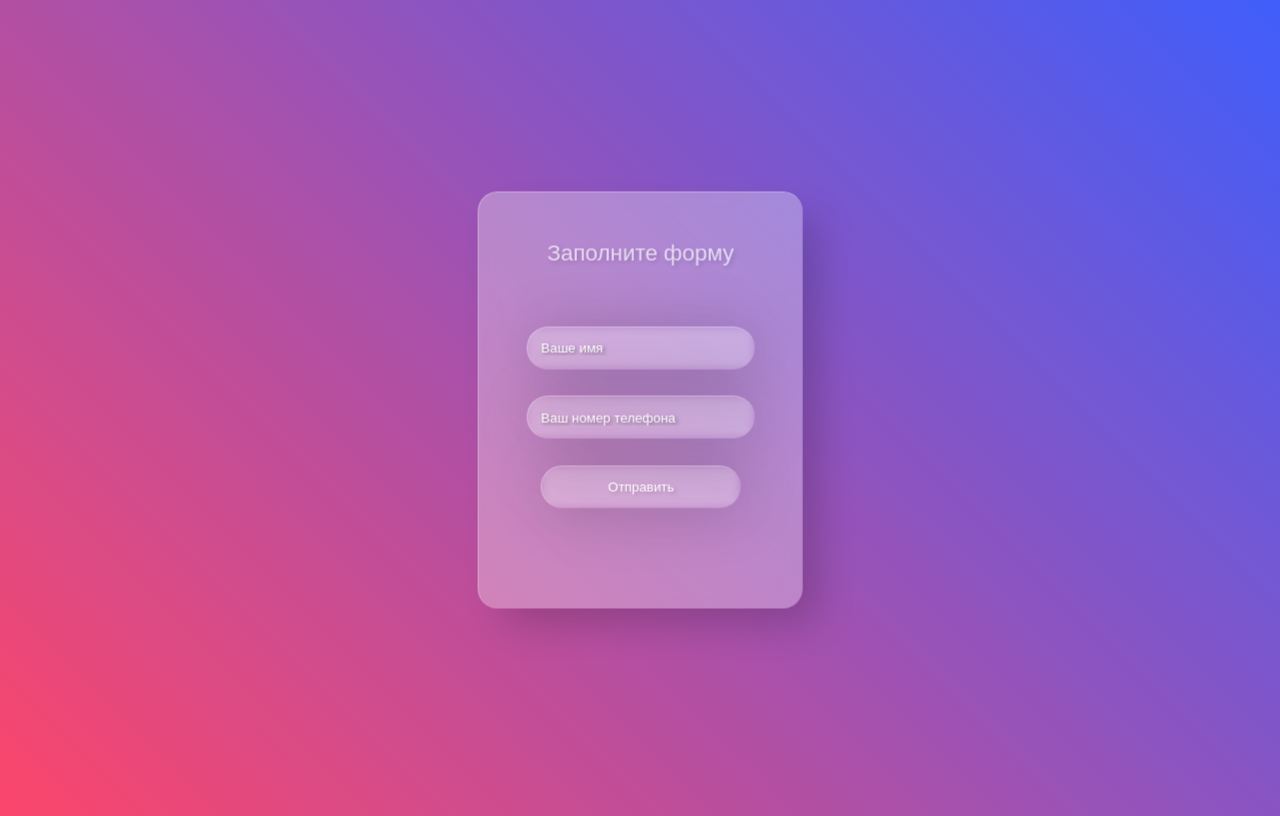
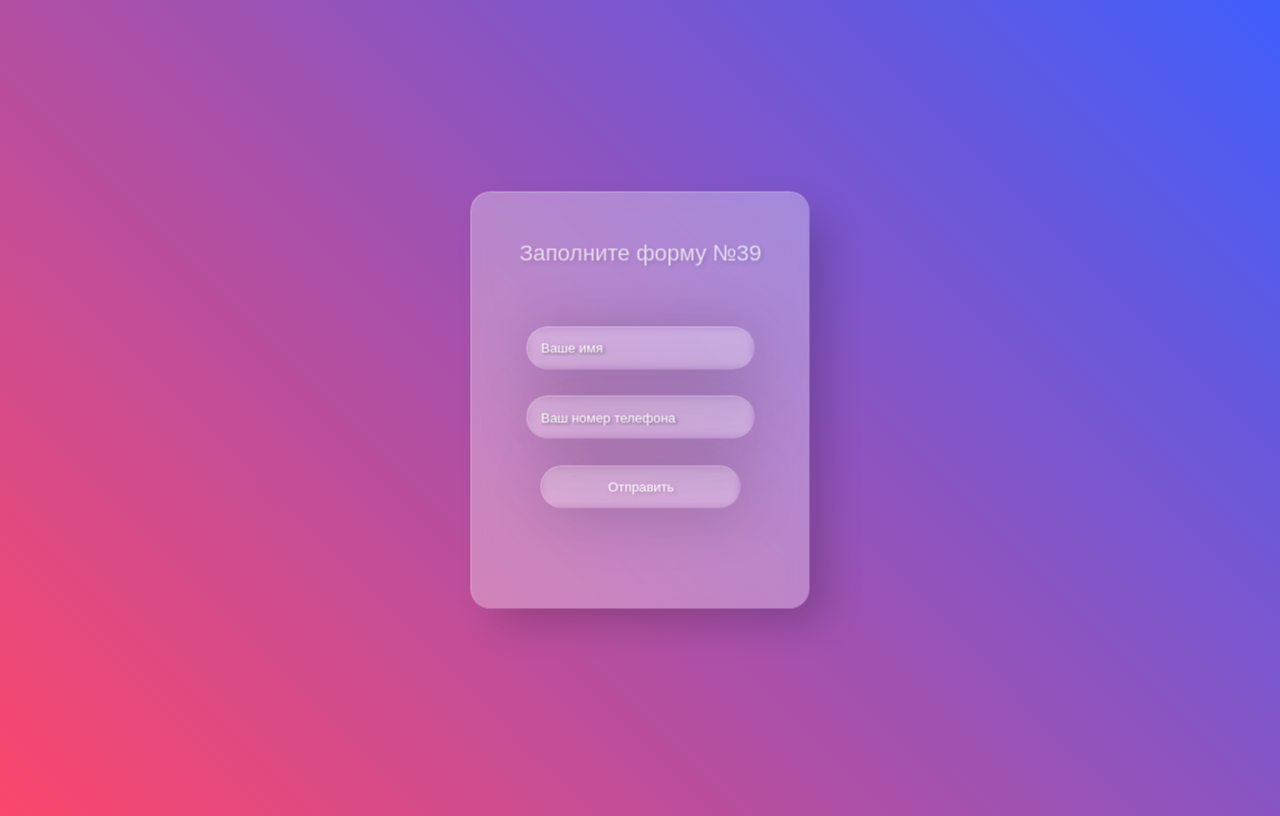
Before and after one commit to VellKon/dezkapitalForm, a plain HTML site: page index.html in a window 1280 px wide. Drawn offline with Linux system fonts and the light colour scheme.

Commit message:
Update index.html

```diff
--- a/index.html
+++ b/index.html
@@ -9,7 +9,7 @@
 <body>
 <div class="container">
   <form id="telegram-form">
-    <p>Заполните форму</p>
+    <p>Заполните форму №39</p>
     <input type="text" id="name" placeholder="Ваше имя" required><br>
     <input type="tel" id="phone" placeholder="Ваш номер телефона" required><br>
     <input type="submit" value="Отправить"><br>
```
